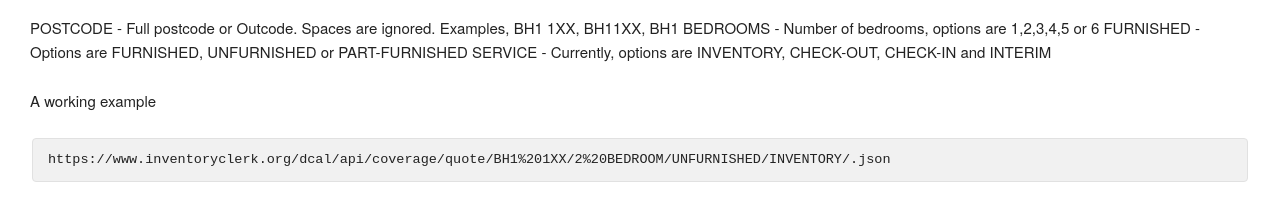
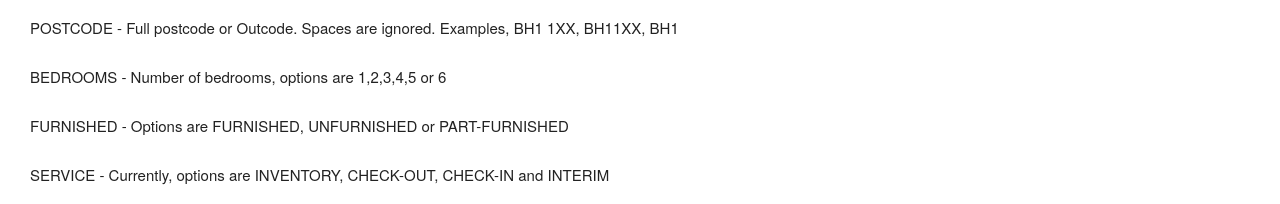
Before and after one commit to VeriSmart/VeriSmart.github.io, a website: page apidoc.html in a window 1280 px wide. Shown: the part 717-921 px from the top of the page. Drawn offline with Linux system fonts and the light colour scheme.

Commit message:
Update apidoc.html

```diff
--- a/apidoc.html
+++ b/apidoc.html
@@ -29,10 +29,10 @@
 
 <p>All {FIELDS} need to be URL encoded.</p>
 <h3>Fields</h3>
-<p>POSTCODE - Full postcode or Outcode. Spaces are ignored. Examples, BH1 1XX, BH11XX, BH1
-BEDROOMS - Number of bedrooms, options are 1,2,3,4,5 or 6
-FURNISHED - Options are FURNISHED, UNFURNISHED or PART-FURNISHED
-SERVICE - Currently, options are INVENTORY, CHECK-OUT, CHECK-IN and INTERIM</p>
+<p>POSTCODE - Full postcode or Outcode. Spaces are ignored. Examples, BH1 1XX, BH11XX, BH1</p>
+<p>BEDROOMS - Number of bedrooms, options are 1,2,3,4,5 or 6</p>
+<p>FURNISHED - Options are FURNISHED, UNFURNISHED or PART-FURNISHED</p>
+<p>SERVICE - Currently, options are INVENTORY, CHECK-OUT, CHECK-IN and INTERIM</p>
 <p>A working example</p>
 <pre><code>https://www.inventoryclerk.org/dcal/api/coverage/quote/BH1%201XX/2%20BEDROOM/UNFURNISHED/INVENTORY/.json
 </code></pre>
@@ -300,5 +300,7 @@
 
         }
 </code></pre>
+
+
     </body>
 </html>
```
